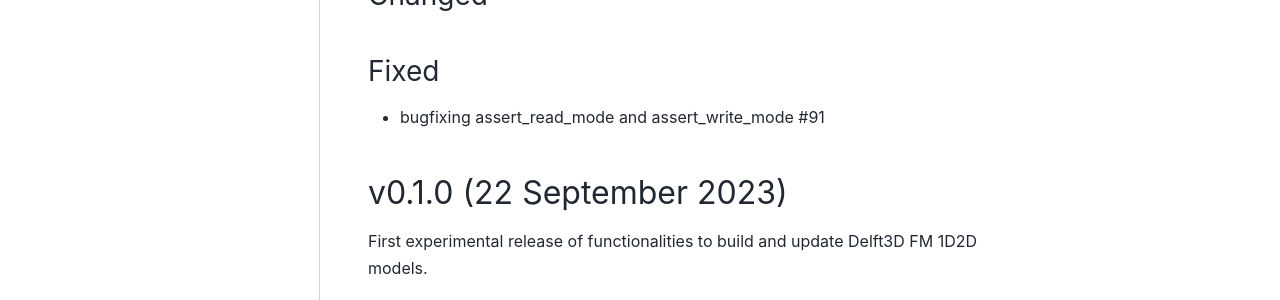
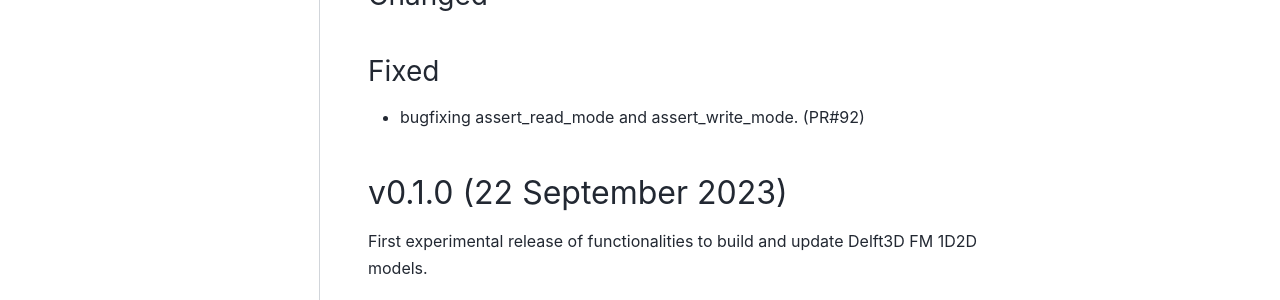
Before and after one commit to Deltares/hydromt_delft3dfm, a Sphinx documentation site: the page built from docs/changelog.rst, in a window 1280 px wide and 1365 px high. Shown: the part 593-893 px from the top of the window. Built offline with Sphinx 7.4.7 and the PyData theme 0.15.4, drawn with Linux system fonts in a browser that asks for light colours; pages that are not in the unit, such as notebooks, are missing from menus; the version number is read from the project's files by our own code.

Commit message:
update PR number to changelog

```diff
--- a/docs/changelog.rst
+++ b/docs/changelog.rst
@@ -17,7 +17,7 @@
 
 Fixed
 -----
-- bugfixing assert_read_mode and assert_write_mode #91
+- bugfixing assert_read_mode and assert_write_mode. (PR#92)
 
 v0.1.0 (22 September 2023)
 ==========================
```
